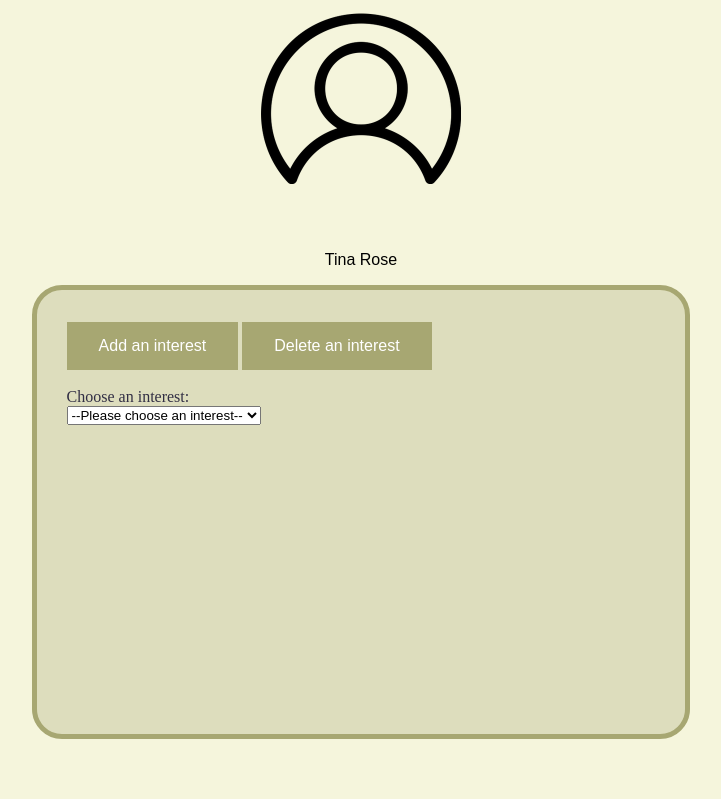
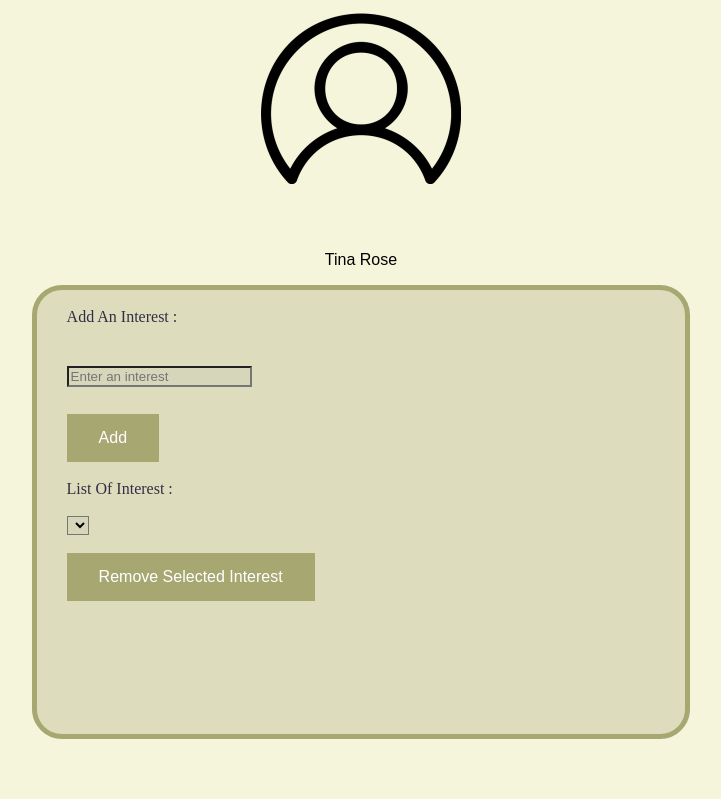
Before and after one commit to magalieV/Business_Intelligence_Project, a Django app: template Totally_Spies/src/main/resources/templates/profile.html in a window 1280 px wide. Shown: the part 49-848 px from the top of the page, without its empty margins (279-1000 px from the left). Run offline with Django 3.2, Linux system fonts and the light colour scheme; the template is opened without the code that fills it, so the values that code supplies are empty.

Commit message:
page profil refaite / nouveaux champs / boutton add + delet fonctionnel

```diff
--- a/Totally_Spies/src/main/resources/static/css/profile.css
+++ b/Totally_Spies/src/main/resources/static/css/profile.css
@@ -33,7 +33,13 @@ img {
     color: rgba(6, 2, 37, 0.801);
 }
 
-#add-list, #del-list {
+#name {
+    margin-bottom: 2em;
+    margin-top: 3em;
+    background-color: rgb(214, 214, 187);
+}
+
+#btnAdd, #btnRemove {
     background-color: rgb(167, 167, 114);
     border: none;
     color: white;
@@ -42,7 +48,10 @@ img {
     text-decoration: none;
     display: inline-block;
     font-size: 16px;
-    margin-top: 2em;
+}
+
+#list {
+    background-color: rgb(214, 214, 187);
 }
 
 h2 {
--- a/Totally_Spies/src/main/resources/templates/profile.html
+++ b/Totally_Spies/src/main/resources/templates/profile.html
@@ -5,6 +5,7 @@
     <title>Totally Spies - Profile</title>
     <!-- stylesheet -->
     <link href="css/profile.css" rel="stylesheet">
+    <script src="js/profile.js"></script>
 </head>
 <body>
 <div class="background">
@@ -12,26 +13,59 @@
     <p id="user-name">Tina Rose</p>
 </div>
 <div class="box-list">
-    <button type="button" id="add-list" onclick="myFunction()">Add an interest</button>
-    <button type="button" id="del-list" onclick="myFunction()">Delete an interest</button><br><br>
-    <label for="select-title">Choose an interest:</label><br>
-        <select name="demo" id="select-title">
-            <option value="">--Please choose an interest--</option>
-            <option value="interest-1">Dance</option>
-            <option value="interest-2">Music</option>
-            <option value="interest-3">Swimming</option>
-            <option value="interest-4">Football</option>
-            <option value="interest-5">Shooping</option>
-        </select>
-        <p id="demo" name="demo"></p>
-        <!--<script>
-           function addOption(){
-            var sel = document.getElementById("demo");
-            var option = document.createElement("option");
-            option.innerHTML = "name";
-            option.value = "1";
-            sel.appendChild(option);
+    <div id="container">
+        <form>
+            <br><label for="name" id="interest-title">Add An Interest : </label><br>
+            <input type="text" id="name" placeholder="Enter an interest" autocomplete="off"><br>
+            <button id="btnAdd">Add</button><br><br>
+            <label for="list">List Of Interest :</label><br><br>
+            <select id="list" name="list" ></select><br><br>
+            <button id="btnRemove">Remove Selected Interest</button>
+        </form>
+    </div>
+</div>
+<script>
+    const btnAdd = document.querySelector('#btnAdd');
+    const btnRemove = document.querySelector('#btnRemove');
+    const sb = document.querySelector('#list');
+    const name = document.querySelector('#name');
+
+    btnAdd.onclick = (e) => {
+        e.preventDefault();
+
+        // validate the option
+        if (name.value == '') {
+            alert('Please enter the name.');
+            return;
+        }
+        // create a new option
+        const option = new Option(name.value, name.value);
+        // add it to the list
+        sb.add(option, undefined);
+
+        // reset the value of the input
+        name.value = '';
+        name.focus();
+    };
+
+    // remove selected option
+    btnRemove.onclick = (e) => {
+        e.preventDefault();
+
+        // save the selected option
+        let selected = [];
+
+        for (let i = 0; i < sb.options.length; i++) {
+            selected[i] = sb.options[i].selected;
+        }
+
+        // remove all selected option
+        let index = sb.options.length;
+        while (index--) {
+            if (selected[index]) {
+                sb.remove(index);
             }
-        </script>-->
-</div>
+        }
+    };
+</script>
 </body>
```
Also changed, not shown: Totally_Spies/src/main/resources/js/profile.js (added, +10 -0 lines).
